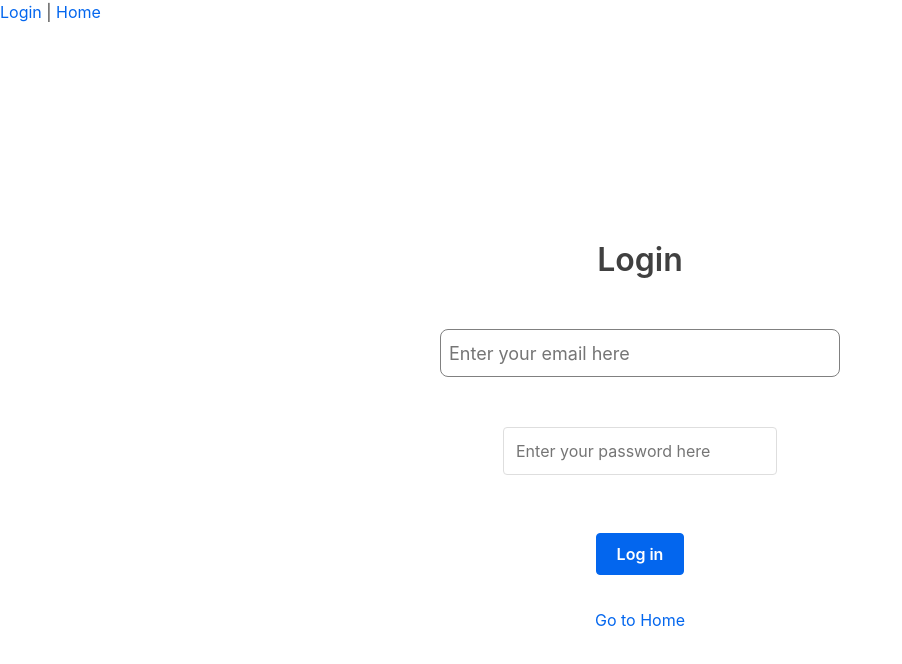
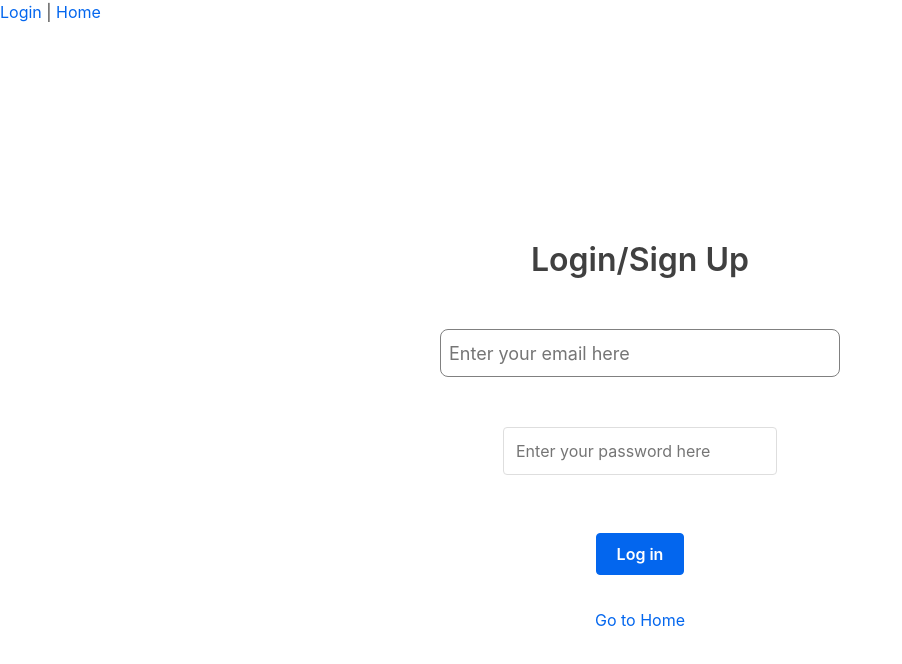
Before and after one commit to ssotoale/event-app, a React (Vite) app in the folder packages/quest-frontend/: page /login in a window 1280 px wide. Shown: the top 664 px of the page, without its empty margins (0-902 px from the left). Built offline with nearby package versions, Linux system fonts and the light colour scheme.

Commit message:
optional login/signup

```diff
--- a/packages/quest-frontend/src/login.jsx
+++ b/packages/quest-frontend/src/login.jsx
@@ -19,7 +19,7 @@ const Login = ({ setLoggedIn, setEmail }) => {
   return (
     <div className="mainContainer">
       <div className="titleContainer">
-        <h2>Login</h2>
+        <h2>Login/Sign Up</h2>
       </div>
       <br />
       <div className="inputContainer">
```
Also changed, not shown: 1 other file (tests, documents, lock files or other folders).
